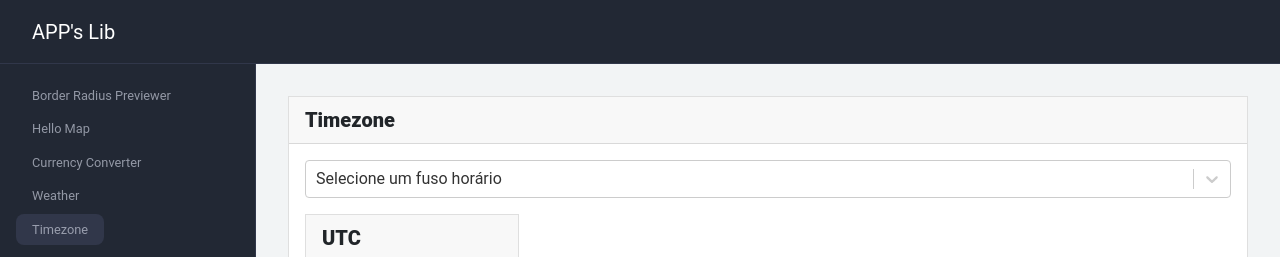
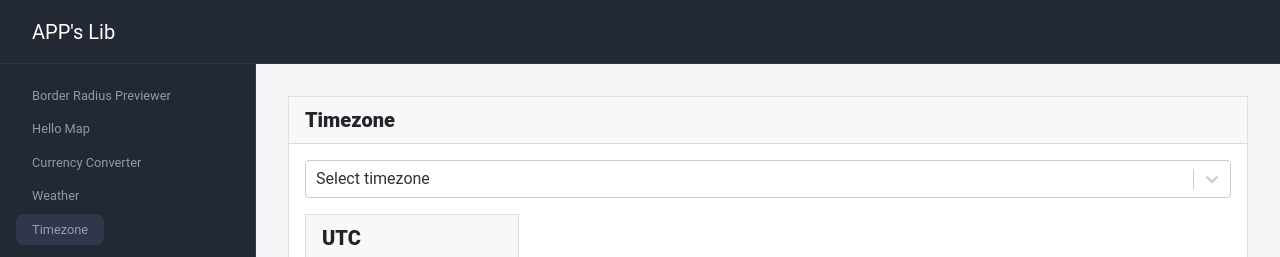
Before and after one commit to pedrotiagojesus/apps-lib, a React (Vite) app: page /apps-lib/timezone in a window 1280 px wide. Shown: the top 257 px of the page. Built offline with nearby package versions, Linux system fonts and the light colour scheme.

Commit message:
Translate module "Timezone"

```diff
--- a/src/pages/Timezone/Timezone.jsx
+++ b/src/pages/Timezone/Timezone.jsx
@@ -34,7 +34,7 @@ const Timezone = () => {
     const [timezoneOptions, setTimezoneOptions] = useState([]);
 
     useEffect(() => {
-        const opt = { value: "", label: "Selecione um fuso horário" };
+        const opt = { value: "", label: "Select timezone" };
         setTimezoneOptions((prevArray) => [...prevArray, opt]);
 
         timezoneList.map((timezone) => {
```
